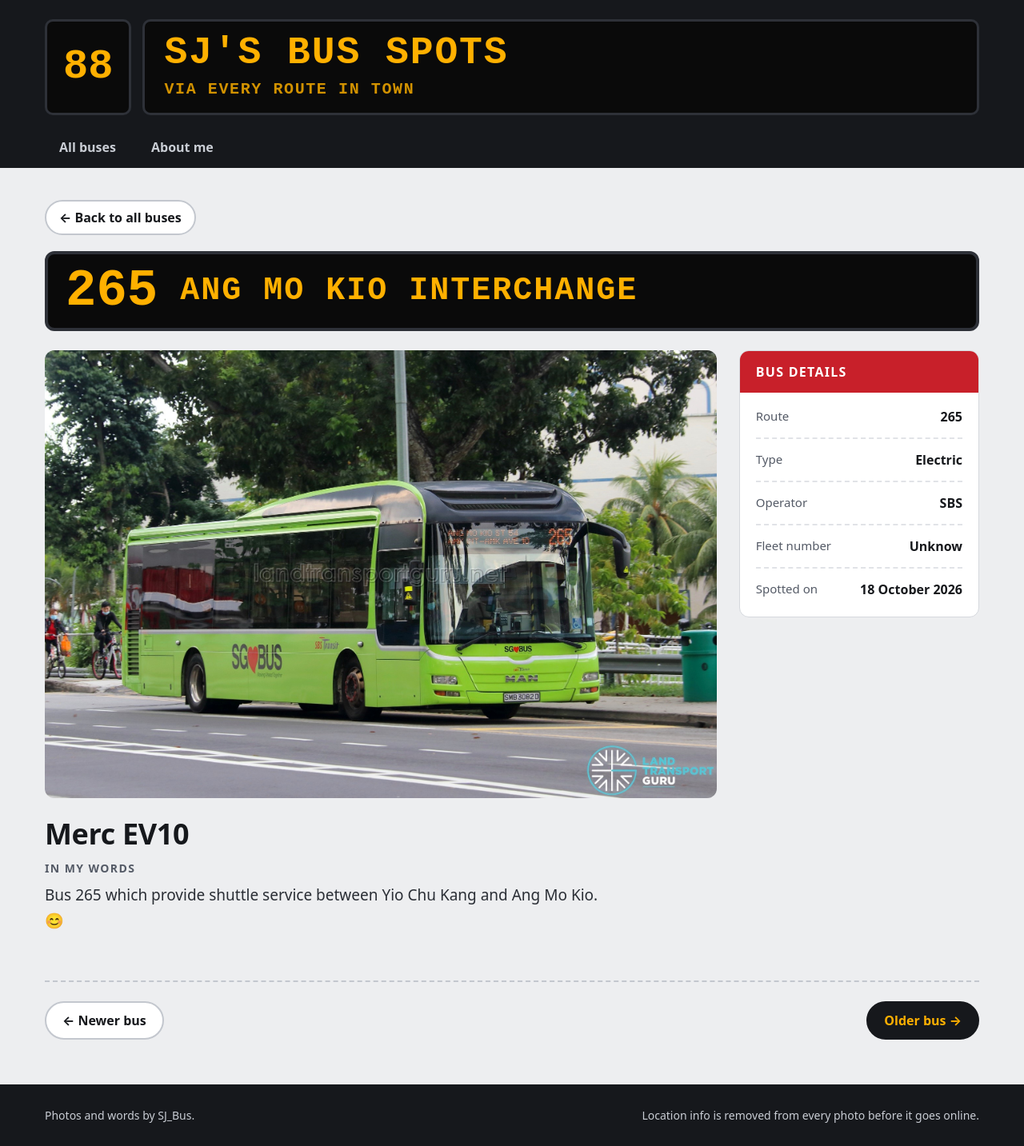
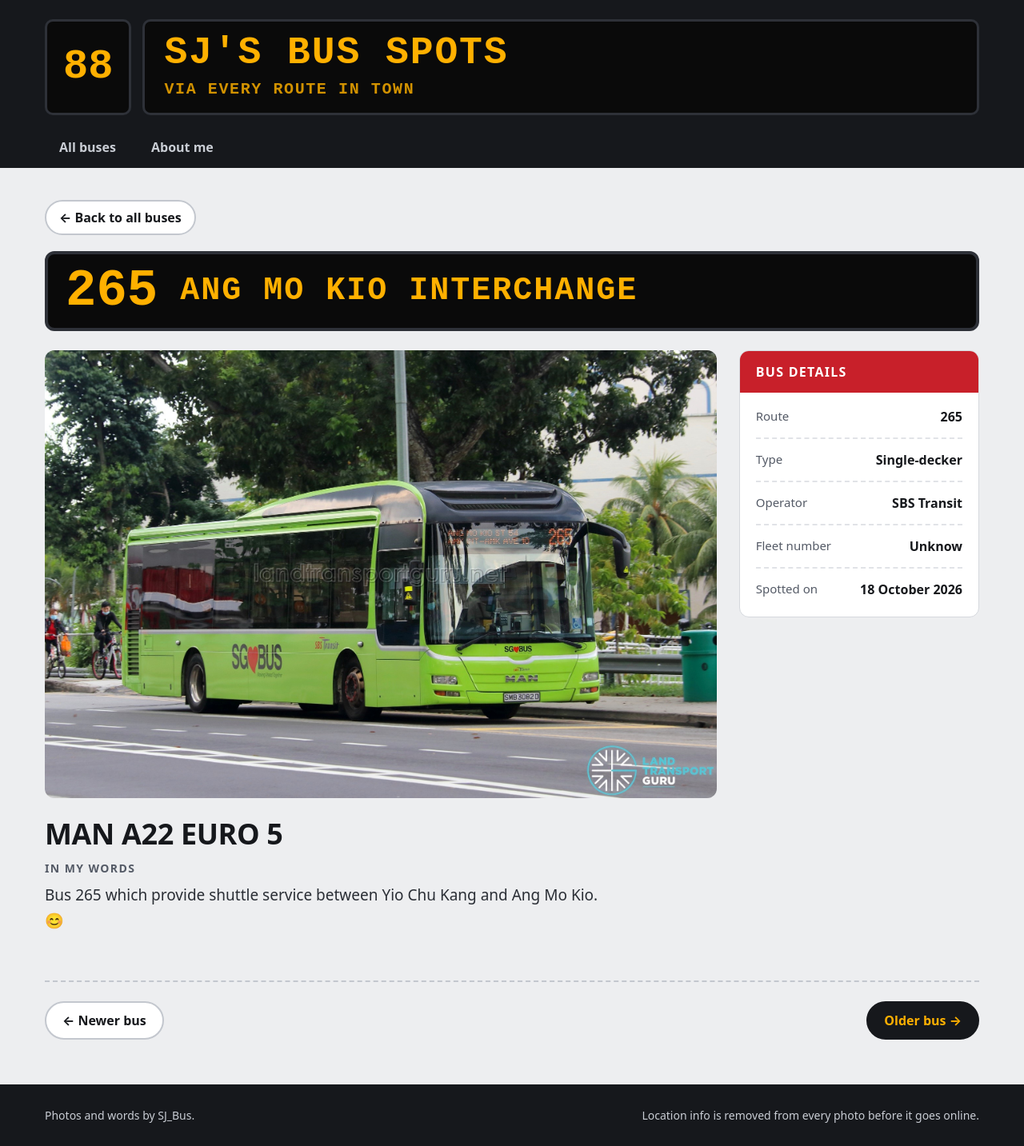
Before and after one commit to huanhero/bus_spots, a Jekyll site: the page built from _buses/2026-10-18-sample-electric.md, in a window 1280 px wide. Shown: the whole page at 80% size. Built offline with Jekyll 4.4.1, drawn with Linux system fonts in a browser that asks for light colours; some web fonts are replaced.

Commit message:
Update _buses/2026-10-18-sample-electric.md (via Pages CMS)

```diff
--- a/_buses/2026-10-18-sample-electric.md
+++ b/_buses/2026-10-18-sample-electric.md
@@ -1,10 +1,10 @@
 ---
-title: Merc EV10
+title: MAN A22 EURO 5
 photo: /media/bus265.jpg
 route: "265"
 destination: Ang Mo Kio interchange
-type: Electric
-operator: SBS
+type: Single-decker
+operator: SBS Transit
 fleet: Unknow
 date: 2026-10-18
 ---
```
